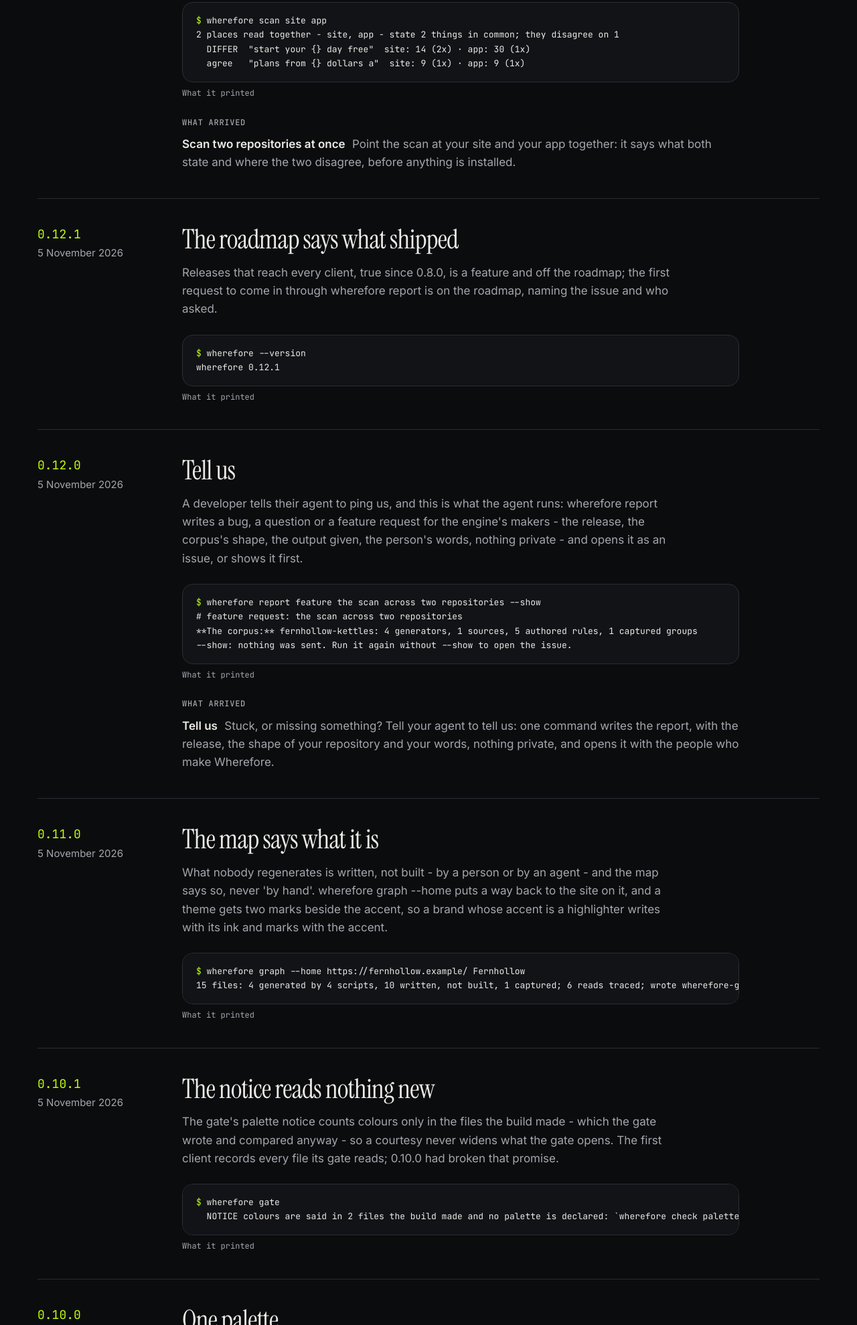
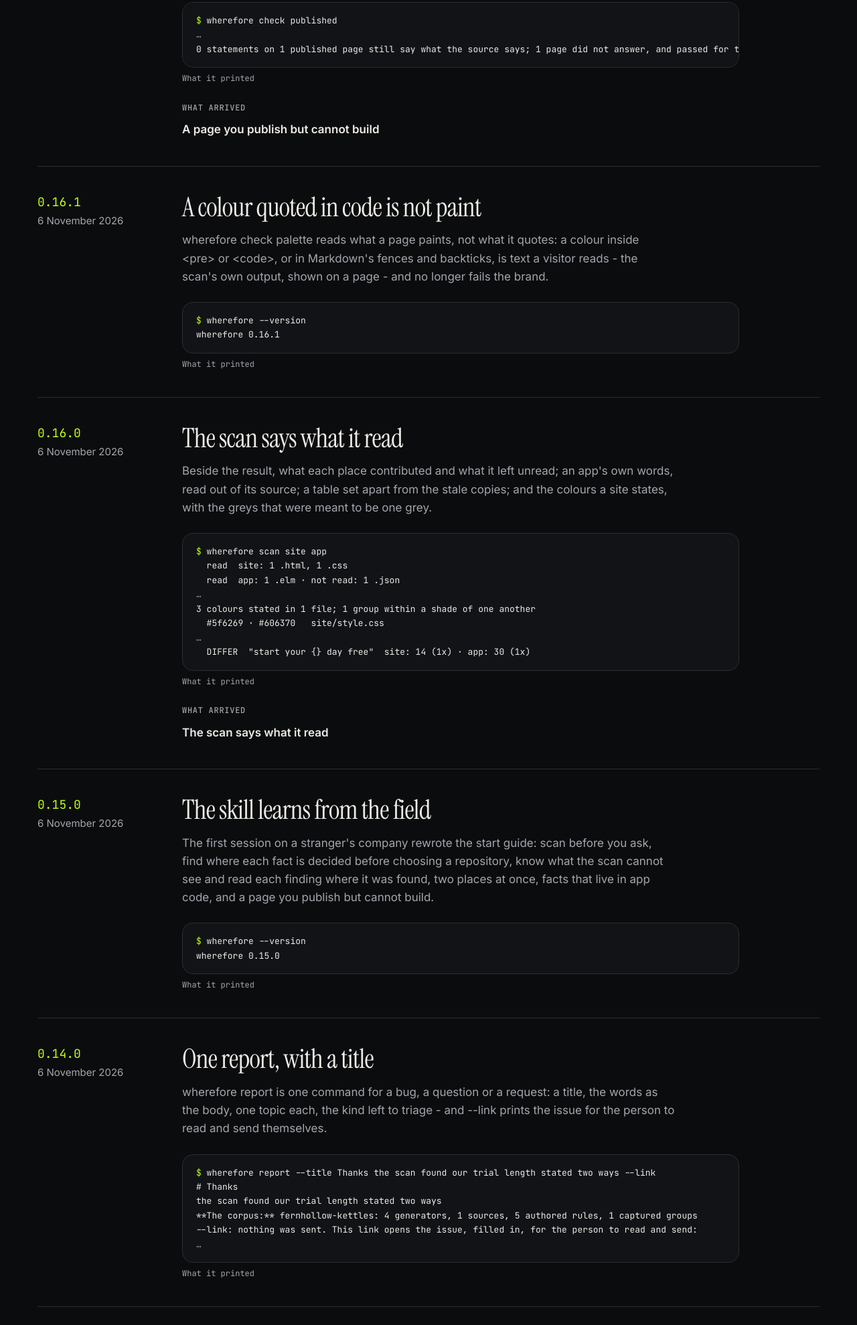
Before and after one commit to wherefore-build/web, a plain HTML site: page site/changelog/index.html in a window 1280 px wide. Shown: the part 687-2666 px from the top of the page at 67% size. Drawn offline with Linux system fonts and the light colour scheme.

Commit message:
Wherefore 0.17.0: the pin moves, and the site has words to add
The engine pin moves to 0.17.0, on PyPI. The build stopped, so the pages are not yet rebuilt; the pull request says what the site has to describe first. Opened by the release itself (.github/workflows/pin.yml).

```diff
--- a/site/changelog/index.html
+++ b/site/changelog/index.html
@@ -17,12 +17,83 @@
 <label class="menu-switch" for="menu">Menu</label><nav aria-label="The site"><a href="../#how">How it works</a><a href="../features/">Features</a><a href="../#case">Case study</a><a href="../#why">Why Wherefore</a><a href="../changelog/">Changelog</a><a href="../map/">Map</a></nav><a class="pill" href="../#start">Get started</a></div></header>
 <main id="top">
 <section class="log-head"><div class="wrap">
-<p class="eyebrow">Changelog · Wherefore 0.13.0</p>
+<p class="eyebrow">Changelog · Wherefore 0.17.0</p>
 <h1>Every release, newest first.</h1>
 <p class="lede">Built from the release this site pins, so a release is here the moment the site moves to it - and the build stops if a feature it ships has no words on this site.</p>
 </div></section>
 <section class="log"><div class="wrap">
 <ol class="releases">
+<li class="release" id="v0.17.0">
+<div class="release-meta"><p class="release-v"><a href="#v0.17.0">0.17.0</a></p>
+<p class="release-date"><time datetime="2026-11-06">6 November 2026</time></p></div>
+<div class="release-body">
+<h2>A page you publish but cannot build</h2>
+<p class="release-says">A published section names a page nobody here builds and the facts it states; wherefore check published reads it live and fails when the page says otherwise, quoting it. Reach counts the declaration. A copy held by reading until it can be built.</p>
+<figure class="term"><pre><code><span class="term-prompt">$</span> wherefore check published
+<span class="term-cut" title="lines left out">…</span>
+0 statements on 1 published page still say what the source says; 1 page did not answer, and passed for the reason each gives. A published page is a copy until it is built from the source: holding it by reading is the step before that.</code></pre>
+<figcaption>What it printed</figcaption></figure>
+<h3>What arrived</h3><ul class="arrived"><li><span class="arrived-name">A page you publish but cannot build</span> </li></ul>
+</div>
+</li>
+<li class="release" id="v0.16.1">
+<div class="release-meta"><p class="release-v"><a href="#v0.16.1">0.16.1</a></p>
+<p class="release-date"><time datetime="2026-11-06">6 November 2026</time></p></div>
+<div class="release-body">
+<h2>A colour quoted in code is not paint</h2>
+<p class="release-says">wherefore check palette reads what a page paints, not what it quotes: a colour inside &lt;pre&gt; or &lt;code&gt;, or in Markdown&#x27;s fences and backticks, is text a visitor reads - the scan&#x27;s own output, shown on a page - and no longer fails the brand.</p>
+<figure class="term"><pre><code><span class="term-prompt">$</span> wherefore --version
+wherefore 0.16.1</code></pre>
+<figcaption>What it printed</figcaption></figure>
+
+</div>
+</li>
+<li class="release" id="v0.16.0">
+<div class="release-meta"><p class="release-v"><a href="#v0.16.0">0.16.0</a></p>
+<p class="release-date"><time datetime="2026-11-06">6 November 2026</time></p></div>
+<div class="release-body">
+<h2>The scan says what it read</h2>
+<p class="release-says">Beside the result, what each place contributed and what it left unread; an app&#x27;s own words, read out of its source; a table set apart from the stale copies; and the colours a site states, with the greys that were meant to be one grey.</p>
+<figure class="term"><pre><code><span class="term-prompt">$</span> wherefore scan site app
+  read  site: 1 .html, 1 .css
+  read  app: 1 .elm · not read: 1 .json
+<span class="term-cut" title="lines left out">…</span>
+3 colours stated in 1 file; 1 group within a shade of one another
+  #5f6269 · #606370   site/style.css
+<span class="term-cut" title="lines left out">…</span>
+  DIFFER  &quot;start your {} day free&quot;  site: 14 (1x) · app: 30 (1x)</code></pre>
+<figcaption>What it printed</figcaption></figure>
+<h3>What arrived</h3><ul class="arrived"><li><span class="arrived-name">The scan says what it read</span> </li></ul>
+</div>
+</li>
+<li class="release" id="v0.15.0">
+<div class="release-meta"><p class="release-v"><a href="#v0.15.0">0.15.0</a></p>
+<p class="release-date"><time datetime="2026-11-06">6 November 2026</time></p></div>
+<div class="release-body">
+<h2>The skill learns from the field</h2>
+<p class="release-says">The first session on a stranger&#x27;s company rewrote the start guide: scan before you ask, find where each fact is decided before choosing a repository, know what the scan cannot see and read each finding where it was found, two places at once, facts that live in app code, and a page you publish but cannot build.</p>
+<figure class="term"><pre><code><span class="term-prompt">$</span> wherefore --version
+wherefore 0.15.0</code></pre>
+<figcaption>What it printed</figcaption></figure>
+
+</div>
+</li>
+<li class="release" id="v0.14.0">
+<div class="release-meta"><p class="release-v"><a href="#v0.14.0">0.14.0</a></p>
+<p class="release-date"><time datetime="2026-11-06">6 November 2026</time></p></div>
+<div class="release-body">
+<h2>One report, with a title</h2>
+<p class="release-says">wherefore report is one command for a bug, a question or a request: a title, the words as the body, one topic each, the kind left to triage - and --link prints the issue for the person to read and send themselves.</p>
+<figure class="term"><pre><code><span class="term-prompt">$</span> wherefore report --title Thanks the scan found our trial length stated two ways --link
+# Thanks
+the scan found our trial length stated two ways
+**The corpus:** fernhollow-kettles: 4 generators, 1 sources, 5 authored rules, 1 captured groups
+--link: nothing was sent. This link opens the issue, filled in, for the person to read and send:
+<span class="term-cut" title="lines left out">…</span></code></pre>
+<figcaption>What it printed</figcaption></figure>
+
+</div>
+</li>
 <li class="release" id="v0.13.0">
 <div class="release-meta"><p class="release-v"><a href="#v0.13.0">0.13.0</a></p>
 <p class="release-date"><time datetime="2026-11-05">5 November 2026</time></p></div>
```
Also changed, not shown: site/index.html (+15 -11 lines), site/map/index.html (+3 -3 lines), requirements-engine.txt, 4 other files.
